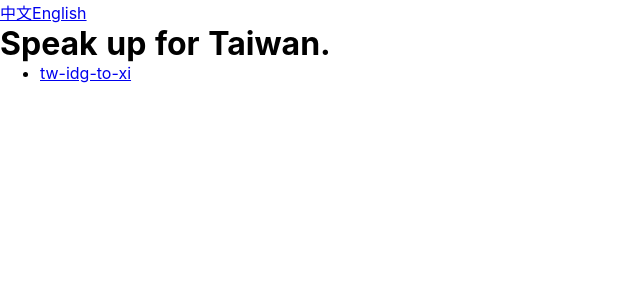
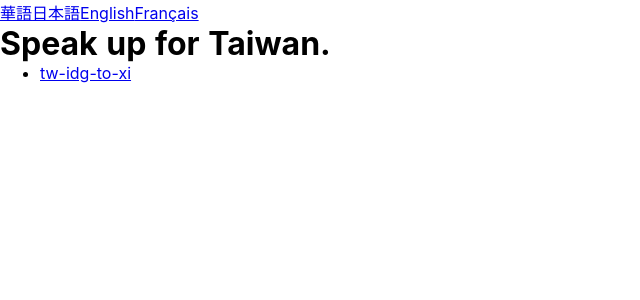
Before and after one commit to chihaoyo/speak-up-for-taiwan, a Nuxt app: page / in a window 1280 px wide. Shown: the top 300 px of the page, without its empty margins (0-640 px from the left). Built offline with nearby package versions, Linux system fonts and the light colour scheme.

Commit message:
Update Navbar

```diff
--- a/components/Navbar.vue
+++ b/components/Navbar.vue
@@ -1,7 +1,26 @@
 <!-- eslint-disable vue/html-indent vue/max-attributes-per-line -->
+<i18n>
+{
+  "tw": {
+    "home": "返回首頁"
+  },
+  "ja": {
+    "home": "ホーム"
+  },
+  "en": {
+    "home": "Back home"
+  },
+  "fr": {
+    "home": "Revenir"
+  }
+}
+</i18n>
 <template>
 <div class="nav">
-  <nuxt-link key="tw" :to="switchLocalePath('tw')" class="lang">中文</nuxt-link>
+  <nuxt-link v-if="$route.path !== '/'" :to="{ path: '/' }">{{ $t('home') }}</nuxt-link>
+  <nuxt-link key="tw" :to="switchLocalePath('tw')" class="lang">華語</nuxt-link>
+  <nuxt-link key="jp" :to="switchLocalePath('ja')" class="lang">日本語</nuxt-link>
   <nuxt-link key="en" :to="switchLocalePath('en')" class="lang">English</nuxt-link>
+  <nuxt-link key="fr" :to="switchLocalePath('fr')" class="lang">Français</nuxt-link>
 </div>
 </template>
```
